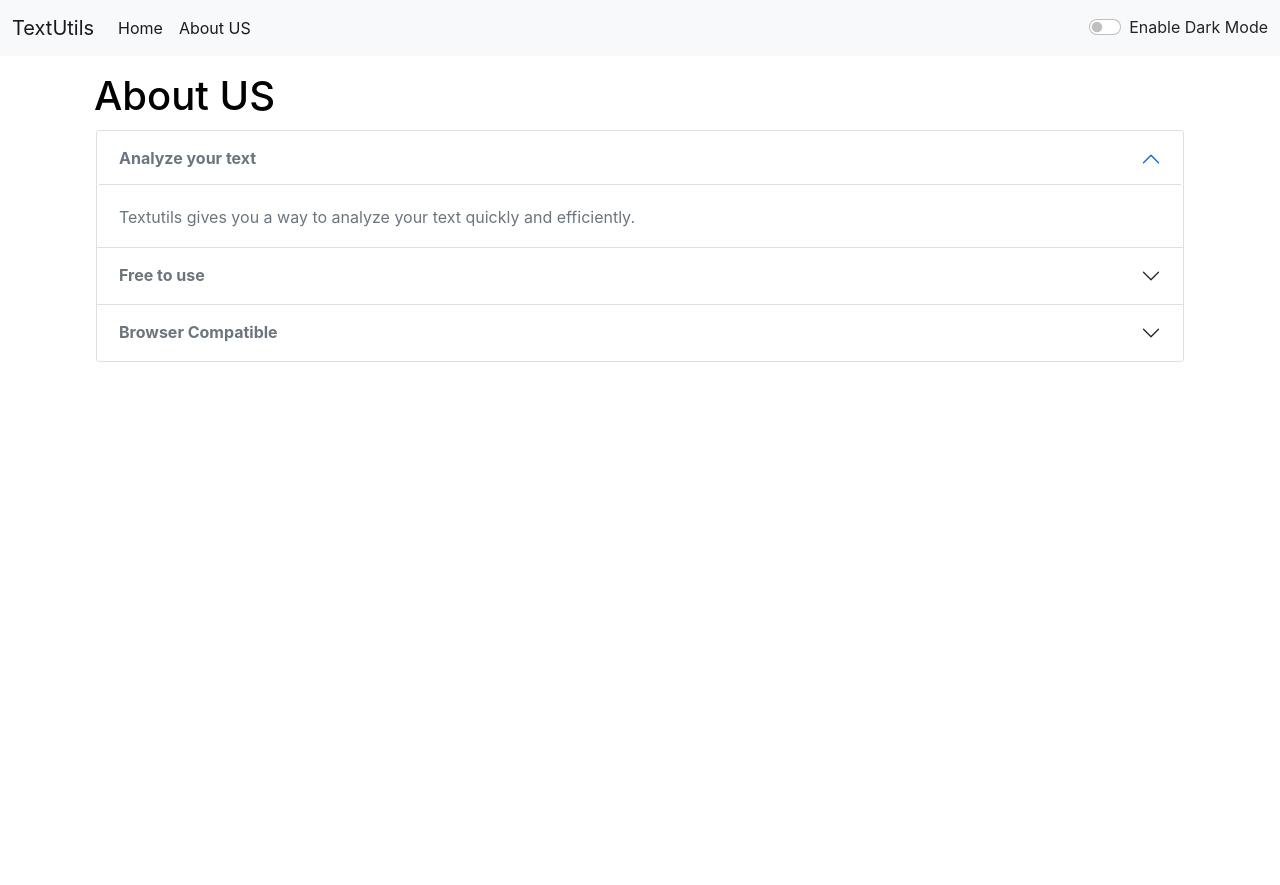
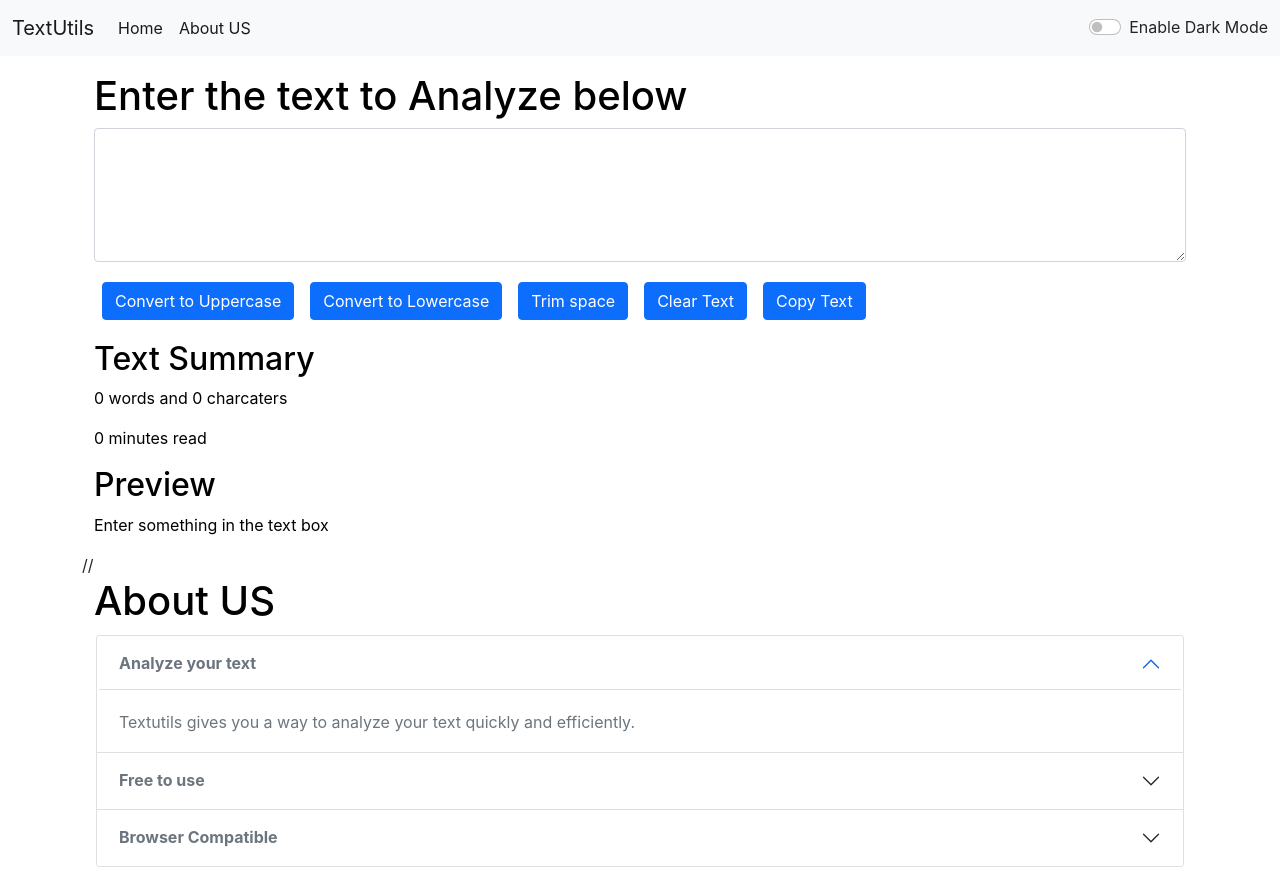
Before and after one commit to Akshat12210/TextUtilsReact, a React (Create React App) app: page / in a window 1280 px wide. Before the commit the page ends 800 px from the top, so only its background shows below. Built offline with nearby package versions, Linux system fonts and the light colour scheme.

Commit message:
Update App.js

```diff
--- a/src/App.js
+++ b/src/App.js
@@ -45,8 +45,8 @@ export default function App() {
       {/* <Navbar /> */}
       <Alert alert={alert}/>
       <div className="container my-3">
-      {/* <TextForm  heading="Enter the text to Analyze below" mode={mode} showAlert={showAlert}/> */}
-       <About mode={mode}/>
+      <TextForm  heading="Enter the text to Analyze below" mode={mode} showAlert={showAlert}/>
+//        <About mode={mode}/>
       </div>
 
 
```
